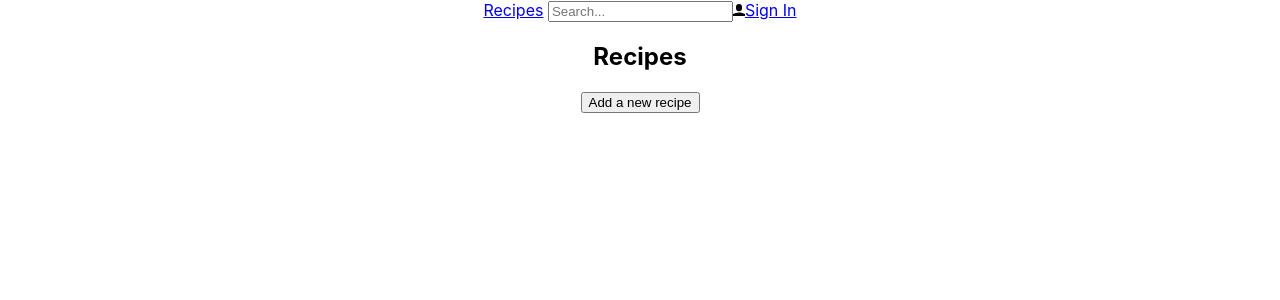
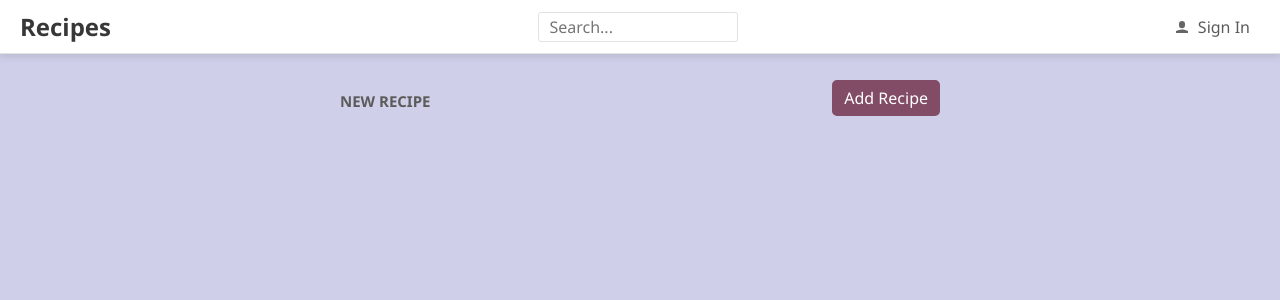
Before and after one commit to deanagan/charting-pocs, a React (Create React App) app in the folder client_ts/: page / in a window 1280 px wide. Shown: the top 300 px of the page. Built offline with nearby package versions, Linux system fonts and the light colour scheme.

Commit message:
Add styling for header homepage and app

```diff
--- a/client_ts/src/App.css
+++ /dev/null
@@ -1,38 +0,0 @@
-.App {
-  text-align: center;
-}
-
-.App-logo {
-  height: 40vmin;
-  pointer-events: none;
-}
-
-@media (prefers-reduced-motion: no-preference) {
-  .App-logo {
-    animation: App-logo-spin infinite 20s linear;
-  }
-}
-
-.App-header {
-  background-color: #282c34;
-  min-height: 100vh;
-  display: flex;
-  flex-direction: column;
-  align-items: center;
-  justify-content: center;
-  font-size: calc(10px + 2vmin);
-  color: white;
-}
-
-.App-link {
-  color: #61dafb;
-}
-
-@keyframes App-logo-spin {
-  from {
-    transform: rotate(0deg);
-  }
-  to {
-    transform: rotate(360deg);
-  }
-}
--- a/client_ts/src/App.tsx
+++ b/client_ts/src/App.tsx
@@ -1,36 +1,23 @@
-import React from 'react';
-//import logo from './logo.svg';
-import './App.css';
+/** @jsx jsx */
 import { Header } from './Header';
 import { HomePage } from './HomePage';
+import { css, jsx } from '@emotion/core';
+import { fontFamily, fontSize, gray2 } from './Styles';
+
 
 const App: React.FC = () => {
   return (
-    <div className="App">
+    <div
+      css={css`
+      font-family: ${fontFamily};
+      font-size: ${fontSize};
+      color: ${gray2};
+    `}
+>
       <Header />
       <HomePage />
-    </div>
+  </div>
   );
 }
-// function App() {
-//   return (
-//     <div className="App">
-//       <header className="App-header">
-//         <img src={logo} className="App-logo" alt="logo" />
-//         <p>
-//           Edit <code>src/App.tsx</code> and save to reload.
-//         </p>
-//         <a
-//           className="App-link"
-//           href="https://reactjs.org"
-//           target="_blank"
-//           rel="noopener noreferrer"
-//         >
-//           Learn React
-//         </a>
-//       </header>
-//     </div>
-//   );
-// }
 
 export default App;
--- a/client_ts/src/Header.tsx
+++ b/client_ts/src/Header.tsx
@@ -1,14 +1,75 @@
-import React from 'react';
+/** @jsx jsx */
+import { css, jsx } from '@emotion/core';
+import { fontFamily, fontSize, gray2, gray1, gray5 } from './Styles';
 import { UserIcon } from './Icons';
 
+
 export const Header = () => (
-  <div>
-    {' '}
-    <a href="./">Recipes</a>{' '}
-    <input type="text" placeholder="Search..." />
-    <a href="./signin">
-        <UserIcon />
-        <span>Sign In</span></a>
-
+  <div
+    css={css`
+      position: fixed;
+      box-sizing: border-box;
+      top: 0;
+      width: 100%;
+      display: flex;
+      align-items: center;
+      justify-content: space-between;
+      padding: 10px 20px;
+      background-color: #fff;
+      border-bottom: 1px solid ${gray5};
+      box-shadow: 0 3px 7px 0 rgba(110, 112, 114, 0.21);
+    `}
+  >
+    <a
+      href="./"
+      css={css`
+        font-size: 24px;
+        font-weight: bold;
+        color: ${gray1};
+        text-decoration: none;
+      `}
+    >
+      Recipes
+    </a>{' '}
+    <input
+      type="text"
+      placeholder="Search..."
+      css={css`
+        box-sizing: border-box;
+        font-family: ${fontFamily};
+        font-size: ${fontSize};
+        padding: 8px 10px;
+        border: 1px solid ${gray5};
+        border-radius: 3px;
+        color: ${gray2};
+        background-color: white;
+        width: 200px;
+        height: 30px;
+        :focus {
+          outline-color: ${gray5};
+        }
+      `}
+    />
+    <a
+      href="./signin"
+      css={css`
+        font-family: ${fontFamily};
+        font-size: ${fontSize};
+        padding: 5px 10px;
+        background-color: transparent;
+        color: ${gray2};
+        text-decoration: none;
+        cursor: pointer;
+        span {
+          margin-left: 10px;
+        }
+        :focus {
+          outline-color: ${gray5};
+        }
+      `}
+    >
+      <UserIcon />
+      <span>Sign In</span>
+    </a>
   </div>
 );
--- a/client_ts/src/HomePage.tsx
+++ b/client_ts/src/HomePage.tsx
@@ -1,10 +1,34 @@
-import React from 'react';
+/** @jsx jsx */
+import { css, jsx } from '@emotion/core';
+import { AddRecipeButton } from './Styles';
 
 export const HomePage = () => (
-<div>
-    <div>
-        <h2>Recipes</h2>
-        <button>Add a new recipe</button>
+  <div
+    css={css`
+      margin: 50px auto 20px auto;
+      padding: 30px 20px;
+      max-width: 600px;
+    `}
+  >
+    <div
+      css={css`
+        display: flex;
+        align-items: center;
+        justify-content: space-between;
+    `}
+    >
+      <h2
+        css={css`
+          font-size: 15px;
+          font-weight: bold;
+          margin: 10px 0px 5px;
+          text-align: center;
+          text-transform: uppercase;
+        `}
+      >
+        New Recipe
+      </h2>
+      <AddRecipeButton>Add Recipe</AddRecipeButton>
     </div>
-</div>
+  </div>
 );
--- a/client_ts/src/Icons.tsx
+++ b/client_ts/src/Icons.tsx
@@ -1,5 +1,14 @@
-import React from 'react';
+/** @jsx jsx */
 import user from './user.svg';
+import { css, jsx } from '@emotion/core';
 
-export const UserIcon = () =>
-    <img src={user} alt="User" width="12px" />;
+export const UserIcon = () => (
+  <img
+    src={user}
+    alt="User"
+    css={css`
+      width: 12px;
+      opacity: 0.6;
+    `}
+  />
+);
--- /dev/null
+++ b/client_ts/src/Styles.ts
@@ -0,0 +1,39 @@
+import styled from '@emotion/styled';
+
+export const gray1 = '#383737';
+export const gray2 = '#5c5a5a';
+export const gray3 = '#857c81';
+export const gray4 = '#b9b9b9';
+export const gray5 = '#e3e2e2';
+export const gray6 = '#f7f8fa';
+export const primary1 = '#681c41';
+export const primary2 = '#824c67';
+export const accent1 = '#dbb365';
+export const accent2 = '#efd197';
+export const fontFamily = "'Segoe UI', 'Helvetica Neue',sans-serif";
+export const fontSize = '16px';
+
+
+export const AddRecipeButton = styled.button`
+    background-color: ${primary2};
+    border-color: ${primary2};
+    border-style: solid;
+    border-radius: 5px;
+    font-family: ${fontFamily};
+    font-size: ${fontSize};
+    padding: 5px 10px;
+    color: white;
+    cursor: pointer;
+        :hover
+        {
+            background-color: ${primary1};
+        }
+        :focus
+        {
+            outline-color: ${primary2};
+        }
+        :disabled
+        {
+            opacity: 0.5;
+            cursor: not-allowed;
+        }`;
--- a/client_ts/src/index.css
+++ b/client_ts/src/index.css
@@ -1,13 +1,4 @@
 body {
   margin: 0;
-  font-family: -apple-system, BlinkMacSystemFont, 'Segoe UI', 'Roboto', 'Oxygen',
-    'Ubuntu', 'Cantarell', 'Fira Sans', 'Droid Sans', 'Helvetica Neue',
-    sans-serif;
-  -webkit-font-smoothing: antialiased;
-  -moz-osx-font-smoothing: grayscale;
+  background-color: #cfcfe9;
 }
-
-code {
-  font-family: source-code-pro, Menlo, Monaco, Consolas, 'Courier New',
-    monospace;
-}
```
